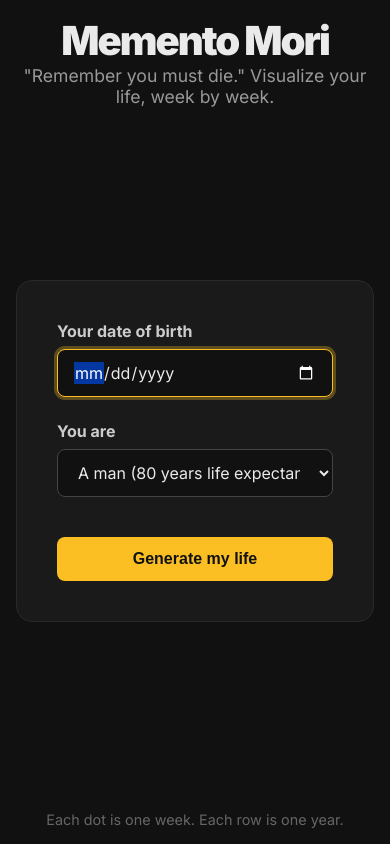
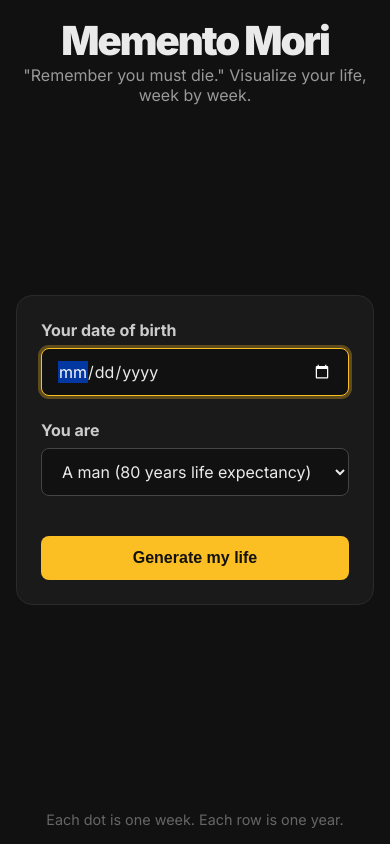
Before and after one commit to valentinBoch/memento-mori, a React (Vite) app in the folder frontend/: page / in a window 390 px wide. Built offline with nearby package versions, Linux system fonts and the light colour scheme.

Commit message:
Fixed grid view display on iOS

```diff
--- a/frontend/src/App.css
+++ b/frontend/src/App.css
@@ -10,6 +10,7 @@
 
 * { box-sizing: border-box; margin: 0; padding: 0; }
 
+/* MODIFICATION: Apply background to both <html> and <body> for full coverage */
 html, body {
   background-color: var(--bg-color);
   color: var(--text-color);
@@ -24,17 +25,18 @@ body {
   display: flex;
   flex-direction: column;
   align-items: center;
+  /* On desktop, the app takes the full screen height */
   height: 100vh;
   max-height: 100vh;
   text-align: center;
 
   /*
-   * MODIFICATION POUR LA "SAFE AREA" D'IOS
-   * On remplace le 'padding' simple par des paddings spécifiques.
-   * On utilise calc() pour ajouter la valeur de la safe area (l'encoche, etc.)
-   * à notre padding de base de 1rem.
-   * La fonction env() avec une valeur par défaut (0px) assure la compatibilité
-   * avec les navigateurs non-iOS.
+   * MODIFICATION FOR IOS "SAFE AREA"
+   * We replace the simple 'padding' with specific ones.
+   * We use calc() to add the safe area value (for the notch, etc.)
+   * to our base padding of 1rem.
+   * The env() function with a fallback (0px) ensures compatibility
+   * with non-iOS browsers.
   */
   padding-top: calc(1rem + env(safe-area-inset-top, 0px));
   padding-right: calc(1rem + env(safe-area-inset-right, 0px));
@@ -59,9 +61,10 @@ main {
   align-items: center;
   width: 100%;
   padding: 1rem 0;
-  min-height: 0;
+  min-height: 0; /* Flexbox trick to allow shrinking */
 }
 
+/* --- Form Styles --- */
 .input-form { background: #1a1a1a; padding: 2.5rem; border-radius: 16px; border: 1px solid #2a2a2a; display: flex; flex-direction: column; gap: 1.5rem; width: 100%; max-width: 450px; animation: fadeInUp 1s ease-out; }
 .form-group { display: flex; flex-direction: column; text-align: left; }
 .form-group label { margin-bottom: 0.5rem; font-weight: 700; color: #ccc; }
@@ -72,7 +75,7 @@ button { padding: .8rem 1.5rem; border: none; border-radius: 8px; background: va
 button:hover { transform: translateY(-3px); background-color: #fca510; }
 .error-message { color: #ef4444; font-size: .9rem; }
 
-
+/* --- Life Grid Styles --- */
 .life-grid-container {
   width: 100%;
   display: flex;
@@ -97,9 +100,11 @@ button:hover { transform: translateY(-3px); background-color: #fca510; }
   height: auto;
   max-width: 1200px;
   margin: 0 auto;
+  /* On desktop, this constrains the SVG to fit inside the viewport */
   max-height: 100%;
 }
 
+/* --- SVG Dot Styles --- */
 circle.dot { transition: fill 0.2s ease-out, filter 0.2s ease-out, transform 0.2s ease-out; cursor: default; transform-origin: center; }
 circle.dot.past { fill: var(--primary-color); }
 circle.dot.past:hover { filter: brightness(1.2); }
@@ -114,9 +119,56 @@ circle.dot.current:hover { filter: none; }
 footer { padding-top: 1rem; color: #666; font-size: .9rem; }
 @keyframes fadeIn { from { opacity: 0; } to { opacity: 1; } }
 @keyframes fadeInDown { from { opacity: 0; transform: translateY(-20px); } to { opacity: 1; transform: translateY(0); } }
-@keyframes fadeInUp { from { opacity: 0; transform: translateY(20px); } to { opacity: 1; transform: translateY(0); } }
-@media (max-width:768px) {
-  header h1 { font-size: 2.5rem; }
-  circle.dot:hover { filter: none; }
-  circle.dot.future:hover { fill: var(--future-dot-color); }
+@keyframes fadeInUp { from { opacity: 0; transform: translateY(20px); } to { opacity: 1, transform: translateY(0); } }
+
+/* ===================================== */
+/* ===   MOBILE RESPONSIVE STYLES      === */
+/* ===================================== */
+
+/* This targets phones and smaller tablets */
+@media (max-width: 768px) {
+
+  /* 1. Allow the page to grow taller than the screen */
+  .App {
+    /* Instead of a fixed height, we set a minimum height. */
+    /* The app will be at least the screen's height, but can grow taller. */
+    min-height: 100vh;
+    height: auto; /* Height adapts to content */
+    max-height: none; /* We remove the max-height constraint */
+  }
+
+  /* 2. "Free" the grid from its height constraint */
+  .life-grid-svg {
+    /* The grid can now take up all the vertical space it needs, */
+    /* making it much larger and more readable. */
+    max-height: none;
+  }
+
+  /* 3. (Optional but recommended) Handle horizontal overflow */
+  /* If the grid is still wider than the phone screen, */
+  /* this adds a horizontal scrollbar just for the grid, */
+  /* which prevents the dots from being distorted. */
+  .life-grid-container {
+    overflow-x: auto;
+    padding-bottom: 0.5rem; /* A little space for the scrollbar */
+  }
+
+  /* Bonus: Adjusting font sizes and spacings for better readability */
+  header h1 {
+    font-size: 2.5rem;
+  }
+  .subtitle {
+    font-size: 1rem;
+  }
+  .input-form {
+    padding: 1.5rem;
+  }
+
+  /* Disable hover effects on touch devices for a cleaner experience */
+  circle.dot:hover {
+    filter: none;
+  }
+  circle.dot.future:hover {
+    fill: var(--future-dot-color);
+  }
 }
```
